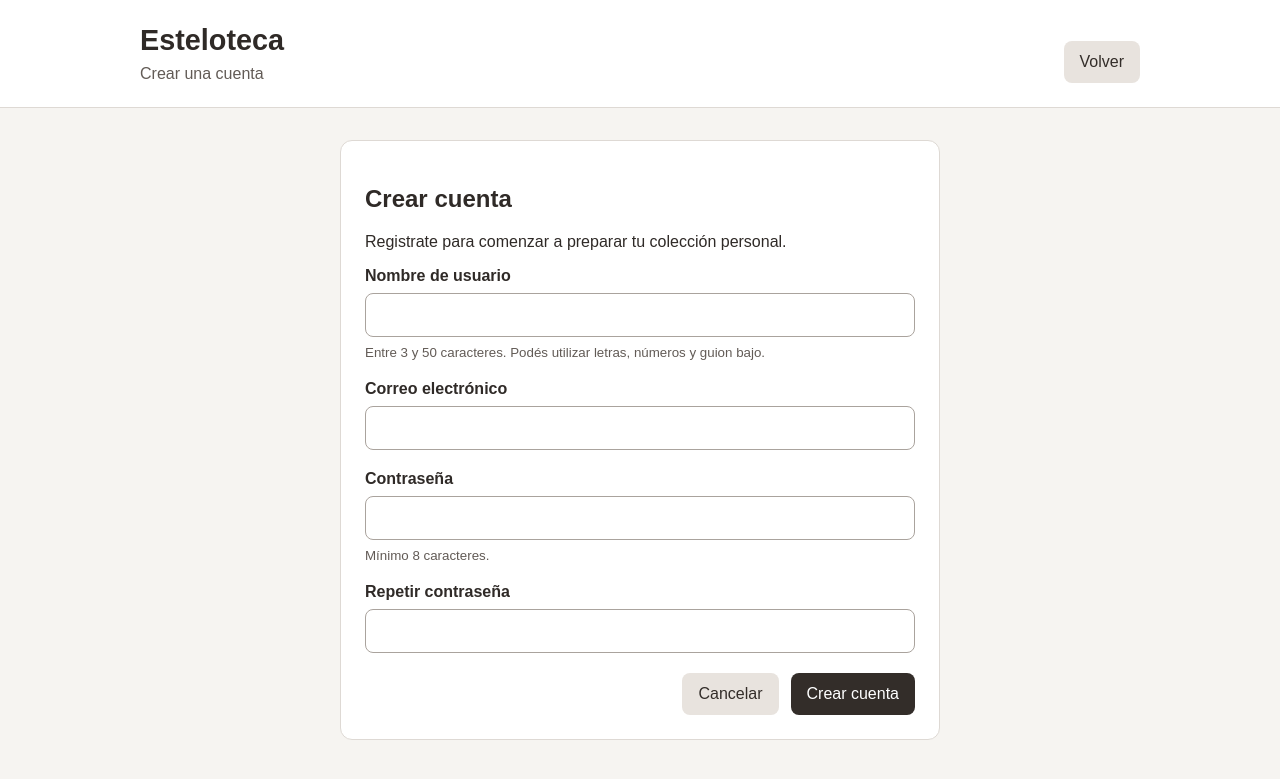
After one commit to nahuelsalda763/Esteloteca, a FastAPI app: page /registro in a window 1280 px wide. The commit adds this page. Shown: the top 779 px of the page. Run offline with FastAPI, Linux system fonts and the light colour scheme.

Commit message:
Creación del registro de usuarios

```diff
--- a/main.py
+++ b/main.py
@@ -1,6 +1,7 @@
 
 import shutil
 from uuid import uuid4
+import re
 
 from fastapi import (
     FastAPI,
@@ -19,6 +20,7 @@ from fastapi.staticfiles import StaticFiles
 from fastapi.templating import Jinja2Templates
 
 import database_orm
+from security import generar_password_hash
 
 from config import(
     BASE_DIR,
@@ -132,7 +134,34 @@ async def manejar_error_interno(
         status_code=500,
     )
 
+def email_valido(email:str) -> bool:
+    patron=(
+        r"^[^@\s]+@"
+        r"[^@\s]+\."
+        r"[^@\s]+$"
+    )
+    return bool(
+        re.fullmatch(patron, email)
+    )
 
+def renderizar_registro(
+        request: Request,
+        *,
+        error: str | None = None,
+        datos: dict | None = None,
+        creado: bool = False,
+        status_code: int = 200,
+):
+    return templates.TemplateResponse(
+        request=request,
+        name="registro.html",
+        context={
+            "error":error,
+            "datos":datos,
+            "creado":creado,
+        },
+        status_code=status_code,
+    )
 
 
 # Tipos de imágenes permitidos.
@@ -141,6 +170,7 @@ TIPOS_IMAGEN_PERMITIDOS = {
     "image/png": ".png",
     "image/webp": ".webp",
 }
+
 
 #SERVICE WORKER
 @app.get(
@@ -549,3 +579,156 @@ def procesar_eliminacion( perfume_id : int,):
         url = "/?estado=eliminado",
         status_code = 303,
     )
+
+@app.get(
+    "/registro",
+    response_class=HTMLResponse,
+)
+
+def mostrar_registro(
+    request: Request,
+    creado: bool = False,
+):
+    return renderizar_registro(
+        request,
+        creado=creado,
+    )
+
+@app.post(
+    "/registro",
+    response_class=HTMLResponse,
+)
+
+def registrar_usuario(
+    request: Request,
+    username: str = Form(...),
+    email: str = Form(...),
+    password: str = Form(...),
+    password_confirm: str = Form(...),
+):
+    username = (
+        username
+        .strip()
+        .lower()
+    )
+
+    email = (
+        email
+        .strip()
+        .lower()
+    )
+
+    datos = {
+        "username": username,
+        "email": email,
+    }
+
+    if not(
+        3 <= len(username) <= 50
+    ):
+        return renderizar_registro(
+            request,
+            error=(
+                "El nombre de usuario debe "
+                "tener entre 3 y 50 caracteres."
+            ),
+            datos=datos,
+            status_code=400,
+        )
+
+    if not re.fullmatch(
+        r"[a-z0-9_]+",
+        username,
+    ):
+        return renderizar_registro(
+            request,
+            error=(
+                "El nombre de usuario solo "
+                "puede contener letras, "
+                "números y guion bajo"
+            ),
+            datos=datos,
+            status_code=400,
+        )
+
+    if len(email) > 255:
+        return renderizar_registro(
+            request,
+            error=(
+                "EL correo electrónico "
+                "es demasiado largo."
+            ),
+            datos=datos,
+            status_code=400,
+        )
+
+    if not (
+        8 <= len(password) <= 128
+    ):
+        return renderizar_registro(
+            request,
+            error=(
+                "La contraseña debe tener "
+                "entre 8 y 128 caracteres"
+            ),
+            datos=datos,
+            status_code=400,
+        )
+
+    if password != password_confirm:
+        return renderizar_registro(
+            request,
+            error=(
+                "Las contraseñas "
+                "no coinciden."
+            ),
+            datos=datos,
+            status_code=400,
+        )
+
+    usuario_existente = (
+        database_orm
+        .obtener_usuario_por_username(username)
+    )
+
+    if usuario_existente:
+        return renderizar_registro(
+            request,
+            error=(
+                "Ese nombre de usuario "
+                "ya está registrado."
+            ),
+            datos=datos,
+            status_code=409,
+        )
+
+    email_existente = (
+        database_orm
+        .obtener_usuario_por_email(email)
+    )
+
+    if email_existente:
+        return renderizar_registro(
+            request,
+            error=(
+                "Ese correo electrónico "
+                "ya está registrado."
+            ),
+            datos=datos,
+            status_code=409,
+        )
+
+    hash_password = (
+        generar_password_hash(password)
+    )
+
+    database_orm.agregar_usuario(
+        username=username,
+        email=email,
+        password_hash=hash_password,
+    )
+
+    return RedirectResponse(
+        url="/registro?creado=true",
+        status_code=303,
+    )
--- a/models.py
+++ b/models.py
@@ -36,6 +36,11 @@ class User(Base):
         nullable=False,
     )
 
+    password_hash: Mapped[str] = mapped_column(
+        String(255),
+        nullable=False,
+    )
+
     is_active: Mapped[bool] = mapped_column(
         Boolean,
         default=True,
--- a/static/css/styles.css
+++ b/static/css/styles.css
@@ -740,3 +740,18 @@ body {
         width: auto;
     }
 }
+
+/* Registro de usuarios */
+
+.mensaje-exito{
+    margin-top: 24px;
+    padding: 16px;
+    background-color: #eef7ee;
+    color: #2452ba;
+    border: 1px solid #9bc5a0;
+    border-radius: 8px;
+}
+
+.mensaje-exito{
+    margin: 8px 0 0;
+}
--- /dev/null
+++ b/templates/registro.html
@@ -0,0 +1,182 @@
+{% extends "base.html" %}
+
+
+{% block title %}
+    Crear cuenta | Esteloteca
+{% endblock %}
+
+
+{% block content %}
+
+<header class="encabezado">
+    <div class="contenedor">
+        <div class="encabezado-contenido">
+            <div>
+                <h1>Esteloteca</h1>
+                <p>Crear una cuenta</p>
+            </div>
+
+            <a
+                href="/"
+                class="boton boton-secundario"
+            >
+                Volver
+            </a>
+        </div>
+    </div>
+</header>
+
+
+<main class="contenedor">
+
+    <section class="formulario-contenedor">
+
+        <h2>Crear cuenta</h2>
+
+        <p>
+            Registrate para comenzar a preparar
+            tu colección personal.
+        </p>
+
+
+        {% if error %}
+
+            <div class="mensaje-advertencia">
+                <strong>
+                    No se pudo crear la cuenta.
+                </strong>
+
+                <p>{{ error }}</p>
+            </div>
+
+        {% endif %}
+
+
+        {% if creado %}
+
+            <div class="mensaje-exito">
+                <strong>
+                    Cuenta creada correctamente.
+                </strong>
+
+                <p>
+                    Tu usuario ya fue registrado.
+                    El inicio de sesión estará
+                    disponible próximamente.
+                </p>
+            </div>
+
+        {% endif %}
+
+
+        <form
+            method="post"
+            action="/registro"
+            class="formulario"
+        >
+
+            <div class="campo">
+                <label for="username">
+                    Nombre de usuario
+                </label>
+
+                <input
+                    type="text"
+                    id="username"
+                    name="username"
+                    minlength="3"
+                    maxlength="50"
+                    pattern="[A-Za-z0-9_]+"
+                    autocomplete="username"
+                    value="{{ datos.username if datos else '' }}"
+                    required
+                >
+
+                <small>
+                    Entre 3 y 50 caracteres.
+                    Podés utilizar letras,
+                    números y guion bajo.
+                </small>
+            </div>
+
+
+            <div class="campo">
+                <label for="email">
+                    Correo electrónico
+                </label>
+
+                <input
+                    type="email"
+                    id="email"
+                    name="email"
+                    maxlength="255"
+                    autocomplete="email"
+                    value="{{ datos.email if datos else '' }}"
+                    required
+                >
+            </div>
+
+
+            <div class="campo">
+                <label for="password">
+                    Contraseña
+                </label>
+
+                <input
+                    type="password"
+                    id="password"
+                    name="password"
+                    minlength="8"
+                    maxlength="128"
+                    autocomplete="new-password"
+                    required
+                >
+
+                <small>
+                    Mínimo 8 caracteres.
+                </small>
+            </div>
+
+
+            <div class="campo">
+                <label for="password_confirm">
+                    Repetir contraseña
+                </label>
+
+                <input
+                    type="password"
+                    id="password_confirm"
+                    name="password_confirm"
+                    minlength="8"
+                    maxlength="128"
+                    autocomplete="new-password"
+                    required
+                >
+            </div>
+
+
+            <div class="acciones-formulario">
+
+                <a
+                    href="/"
+                    class="boton boton-secundario"
+                >
+                    Cancelar
+                </a>
+
+                <button
+                    type="submit"
+                    class="boton"
+                >
+                    Crear cuenta
+                </button>
+
+            </div>
+
+        </form>
+
+    </section>
+
+</main>
+
+{% endblock %}
```
Also changed, not shown: alembic/versions/cb15e7d3e384_add_password_hash_to_users.py (added, +36 -0 lines), database_orm.py (+38 -1 lines), security.py (added, +8 -0 lines), CHANGELOG.md.
